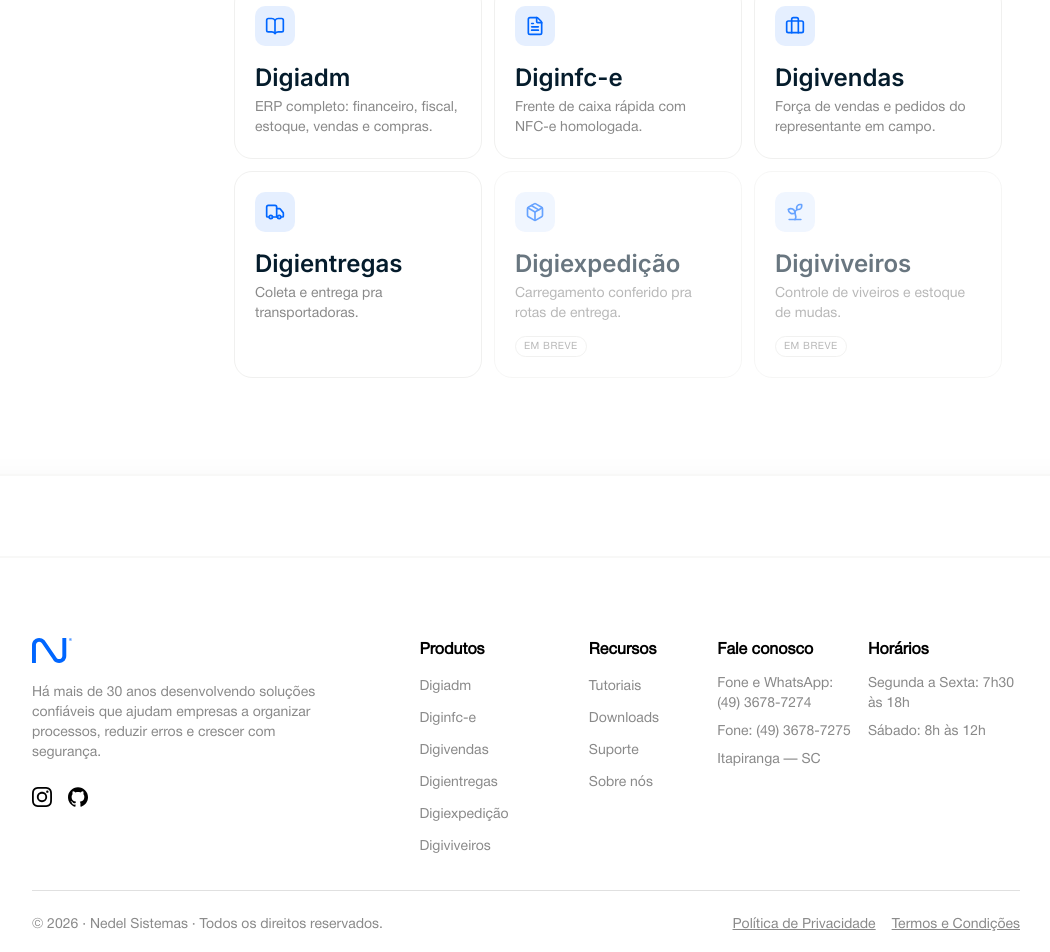
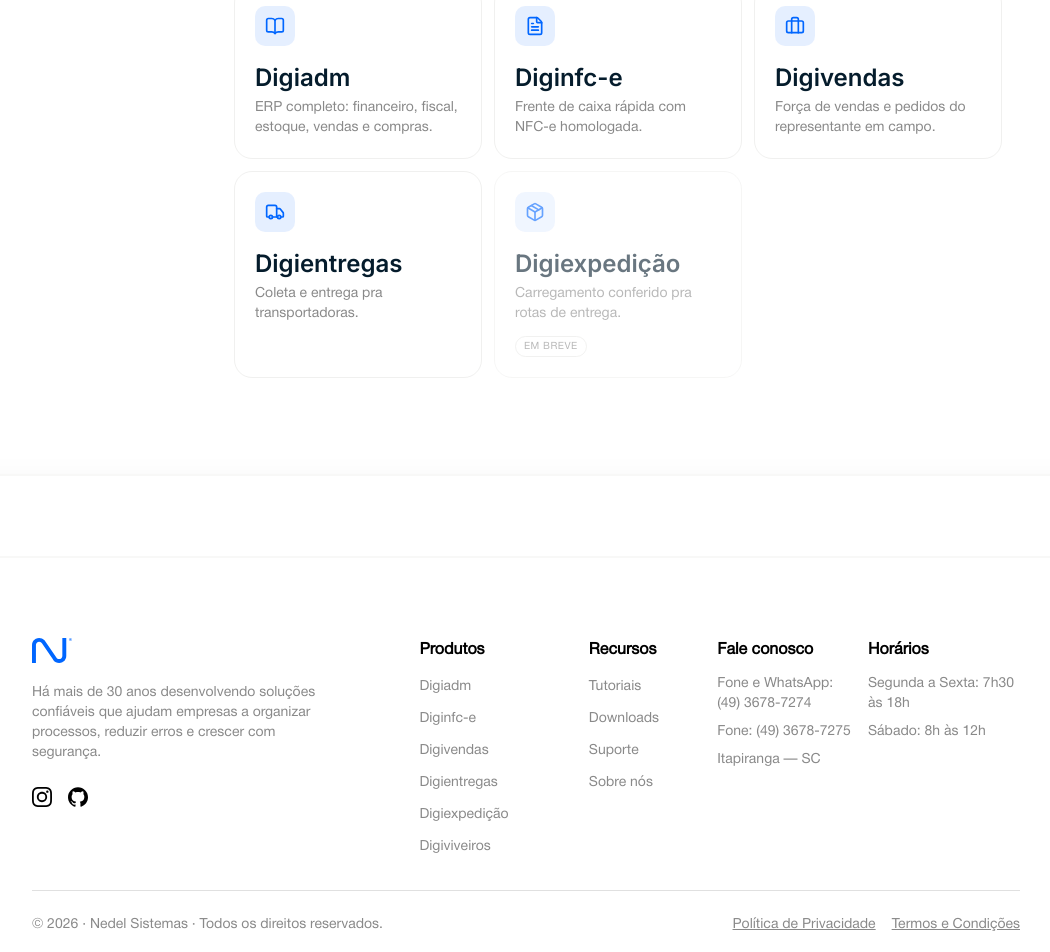
Before and after one commit to nedelsistemas/site, a Next.js app: page /help in a window 1280 px wide. Shown: the part 906-1858 px from the top of the page, without its empty margins (114-1164 px from the left). Built offline with nearby package versions, Linux system fonts and the light colour scheme.

Commit message:
alterado slogan

```diff
--- a/src/app/help/page.tsx
+++ b/src/app/help/page.tsx
@@ -6,7 +6,6 @@
   Briefcase,
   FileText,
   Package,
-  Sprout,
   Truck,
   type LucideIcon,
 } from "lucide-react";
@@ -14,7 +13,7 @@
 export const metadata: Metadata = {
   title: "Central de Ajuda",
   description:
-    "Guias, tutoriais e documentação dos sistemas Nedel: Digiadm, Diginfc-e, Digivendas, Digientregas, Digiexpedição e Digiviveiros.",
+    "Guias, tutoriais e documentação dos sistemas Nedel: Digiadm, Diginfc-e, Digivendas, Digientregas e Digiexpedição.",
 };
 
 const POPULAR = [
@@ -77,13 +76,6 @@
     description: "Carregamento conferido pra rotas de entrega.",
     href: "",
     icon: Package,
-    soon: true,
-  },
-  {
-    title: "Digiviveiros",
-    description: "Controle de viveiros e estoque de mudas.",
-    href: "",
-    icon: Sprout,
     soon: true,
   },
 ];
```
